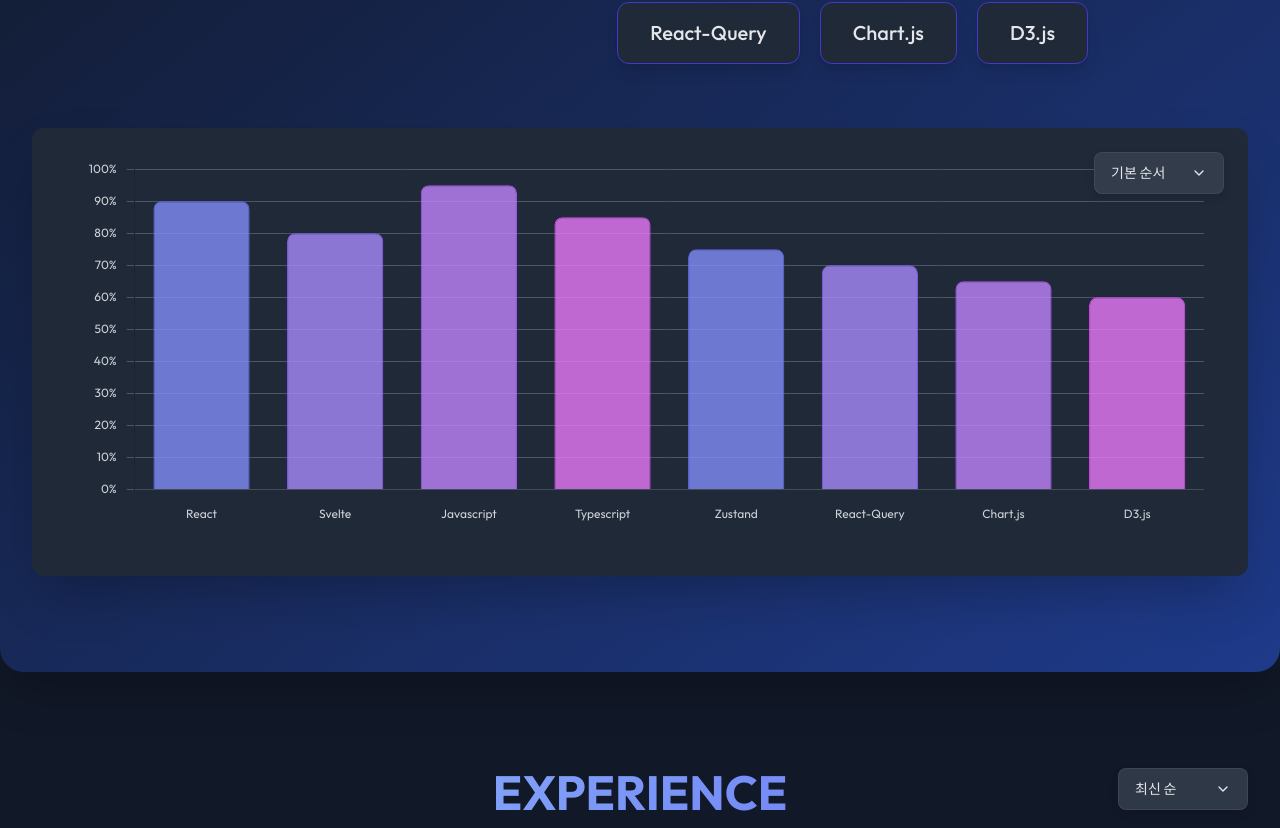
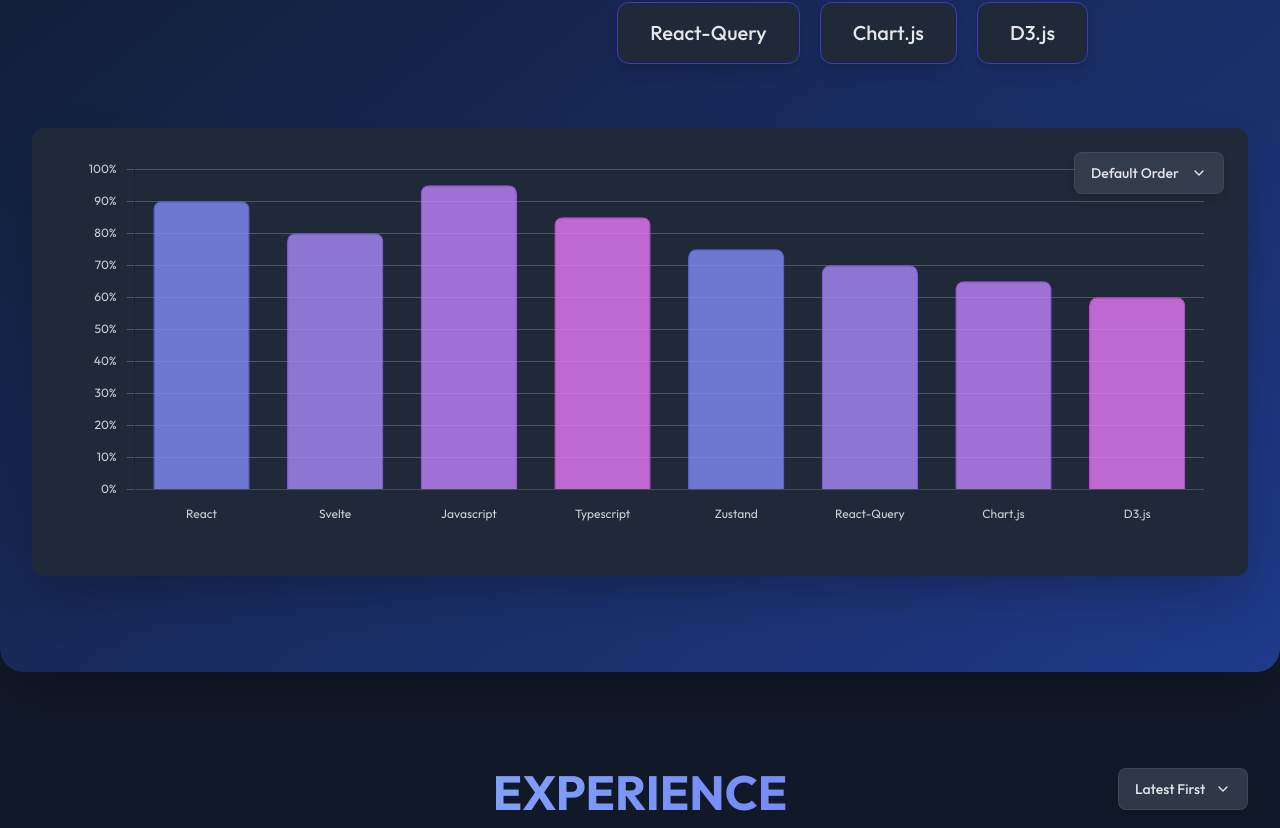
Before and after one commit to liupei8979/sample-cv, a React (Vite) app: page / in a window 1280 px wide. Shown: the part 1652-2480 px from the top of the page. Built offline with nearby package versions, Linux system fonts and the light colour scheme.

Commit message:
Feat: 드롭다운 메뉴 영어로

```diff
--- a/src/components/Leadership/index.tsx
+++ b/src/components/Leadership/index.tsx
@@ -101,13 +101,13 @@
   const getSortText = () => {
     switch (sortOption) {
       case "byYearAsc":
-        return "과거 순";
+        return "Oldest First";
       case "byCapability":
-        return "역량 순";
+        return "By Skill";
       case "byCategory":
-        return "카테고리 순";
+        return "By Category";
       default:
-        return "최신 순";
+        return "Latest First";
     }
   };
 
@@ -226,10 +226,10 @@
                 }}
               >
                 {[
-                  { id: "byYear", text: "최신 순" },
-                  { id: "byYearAsc", text: "과거 순" },
-                  { id: "byCapability", text: "역량 순" },
-                  { id: "byCategory", text: "카테고리 순" },
+                  { id: "byYear", text: "Latest First" },
+                  { id: "byYearAsc", text: "Oldest First" },
+                  { id: "byCapability", text: "By Skill" },
+                  { id: "byCategory", text: "By Category" },
                 ].map((option) => (
                   <motion.div
                     key={option.id}
--- a/src/components/Skills/SkillsChart.tsx
+++ b/src/components/Skills/SkillsChart.tsx
@@ -205,11 +205,11 @@
   const getSortText = () => {
     switch (sortOption) {
       case "asc":
-        return "낮은 % 순";
+        return "Lowest First";
       case "desc":
-        return "높은 % 순";
+        return "Highest First";
       default:
-        return "기본 순서";
+        return "Default Order";
     }
   };
 
@@ -238,7 +238,7 @@
               ? "1px solid rgba(75, 85, 99, 0.5)"
               : "1px solid rgba(209, 213, 219, 0.5)",
             boxShadow: "0 4px 10px rgba(0,0,0,0.1)",
-            width: "130px",
+            width: "150px",
           }}
           onClick={() => setIsDropdownOpen(!isDropdownOpen)}
         >
@@ -298,9 +298,9 @@
                 }}
                 onClick={() => handleSortOptionSelect(option)}
               >
-                {option === "default" && "기본 순서"}
-                {option === "asc" && "낮은 % 순"}
-                {option === "desc" && "높은 % 순"}
+                {option === "default" && "Default Order"}
+                {option === "asc" && "Lowest First"}
+                {option === "desc" && "Highest First"}
               </div>
             ))}
           </motion.div>
```
